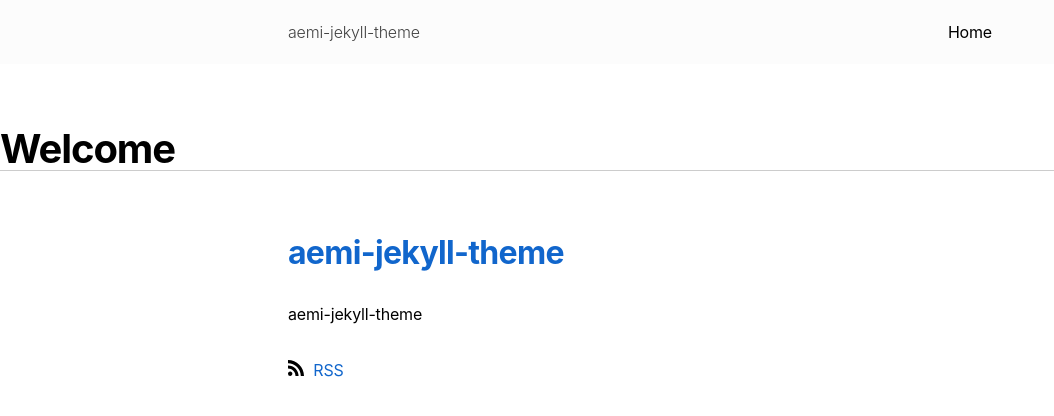
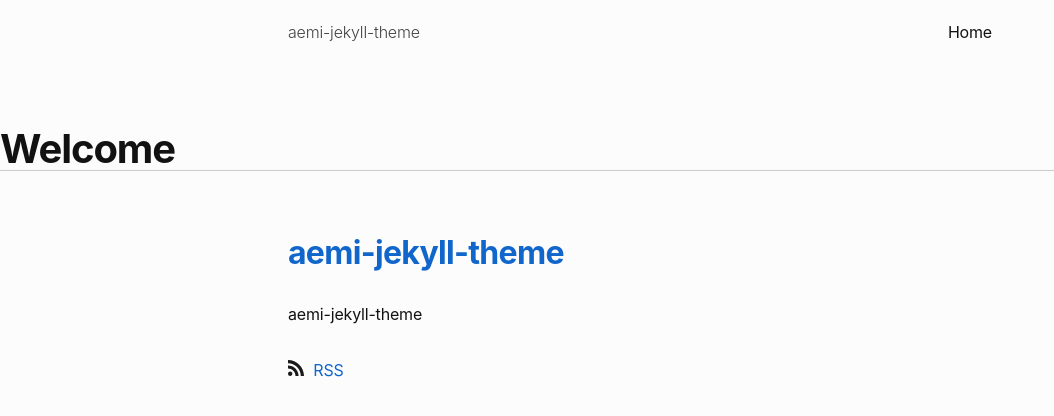
Before and after one commit to g-cqd/aemi-jekyll-theme, a Jekyll site: the page built from index.md, in a window 1280 px wide. Shown: the top 416 px of the page, without its empty margins (0-1054 px from the left). Built offline with Jekyll 4.4.1, drawn with Linux system fonts in a browser that asks for light colours.

Commit message:
Fixed HSL Color coding

```diff
--- a/_sass/aemi/_vars.scss
+++ b/_sass/aemi/_vars.scss
@@ -1,27 +1,27 @@
 :root {
     // !default
-    --d-text-color: hsl( 0%, 0%, 99% );
-    --d-text-color-i: hsl( 0%, 0%, 7% );
-    --l-text-color: hsl( 0%, 0%, 7% );
-    --l-text-color-i: hsl( 0%, 0%, 99% );
+    --d-text-color: hsl( 0, 0%, 99% );
+    --d-text-color-i: hsl( 0, 0%, 7% );
+    --l-text-color: hsl( 0, 0%, 7% );
+    --l-text-color-i: hsl( 0, 0%, 99% );
 
     // lighten, 18%
-    --d-lighten-text-color: hsl( 0%, 0%, 97% );
-    --d-lighten-text-color-i: hsl( 0%, 0%, 10% );
-    --l-lighten-text-color: hsl( 0%, 0%, 10% );
-    --l-lighten-text-color-i: hsl( 0%, 0%, 97% );
+    --d-lighten-text-color: hsl( 0, 0%, 97% );
+    --d-lighten-text-color-i: hsl( 0, 0%, 10% );
+    --l-lighten-text-color: hsl( 0, 0%, 10% );
+    --l-lighten-text-color-i: hsl( 0, 0%, 97% );
 
     // !default
-    --d-darken-text-color: hsl( 0%, 0%, 100% );
-    --d-darken-text-color-i: hsl( 0%, 0%, 0% );
-    --l-darken-text-color: hsl( 0%, 0%, 0% );
-    --l-darken-text-color-i: hsl( 0%, 0%, 100% );
+    --d-darken-text-color: hsl( 0, 0%, 100% );
+    --d-darken-text-color-i: hsl( 0, 0%, 0% );
+    --l-darken-text-color: hsl( 0, 0%, 0% );
+    --l-darken-text-color-i: hsl( 0, 0%, 100% );
 
     // !default
-    --d-background-color: hsl( 0%, 0%, 9% );
-    --d-background-color-i: hsl( 0%, 0%, 99% );
-    --l-background-color: hsl( 0%, 0%, 99% );
-    --l-background-color-i: hsl( 0%, 0%, 9% );
+    --d-background-color: hsl( 0, 0%, 9% );
+    --d-background-color-i: hsl( 0, 0%, 99% );
+    --l-background-color: hsl( 0, 0%, 99% );
+    --l-background-color-i: hsl( 0, 0%, 9% );
 
     // !default
     --d-background-color-lighten: hsl(0, 0%, 13%);
```
Also changed, not shown: aemi.gemspec.
